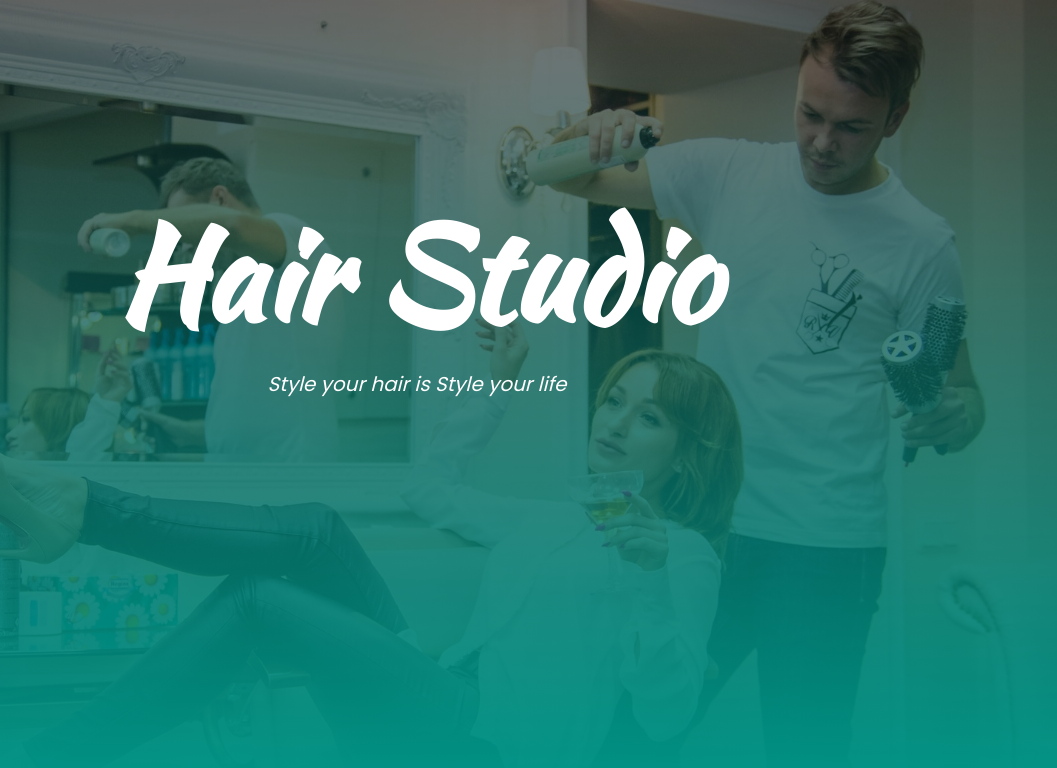
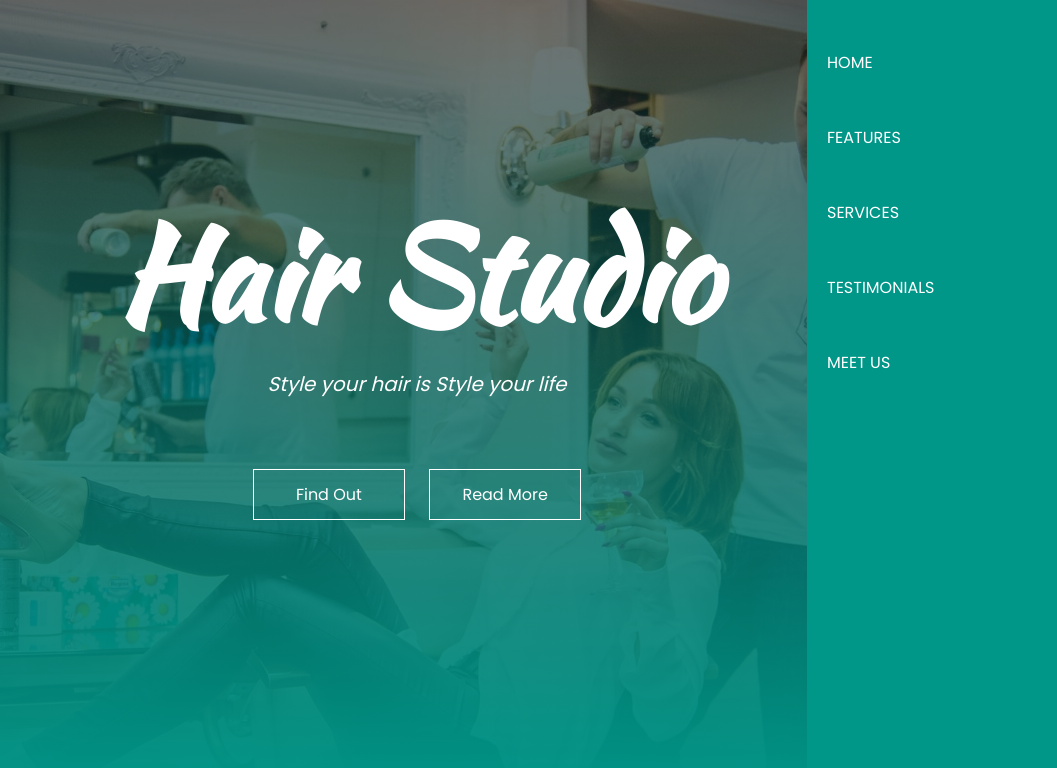
Before and after one commit to chikos96/barber-shop, a plain HTML site: page index.html in a window 1280 px wide. Shown: the full height of the page, 223-1280 px from the left. Drawn offline with Linux system fonts and the light colour scheme.

Commit message:
added side navigation and banner

```diff
--- a/index.html
+++ b/index.html
@@ -13,7 +13,22 @@
         <div class="banner-text">
             <h1>Hair Studio</h1>
             <p>Style your hair is Style your life</p>
+            <div class="banner-btn">
+                <a href="#"><span></span>Find Out</a>
+                <a href="#"><span></span>Read More</a>
+            </div>
         </div>
     </section>
+<div id="sideNav">
+    <nav>
+        <ul>
+            <li><a href="#">HOME</a></li>
+            <li><a href="#">FEATURES</a></li>
+            <li><a href="#">SERVICES</a></li>
+            <li><a href="#">TESTIMONIALS</a></li>
+            <li><a href="#">MEET US</a></li>
+        </ul>
+    </nav>
+</div>
 </body>
 </html>
--- a/style.css
+++ b/style.css
@@ -28,3 +28,51 @@
     font-size: 20px;
     font-style: italic;
 }
+.banner-btn {
+    margin: 70px auto 0;
+}
+.banner-btn a{
+    width: 150px;
+    text-decoration: none;
+    display: inline-block;
+    margin: 0 10px;
+    padding: 12px 0;
+    color: #fff;
+    border: .5px solid #fff;
+    position: relative;
+    z-index: 1;
+    transition: color 0.5s;
+}
+.banner-btn a span{
+    width: 0;
+    height: 100%;
+    position: absolute;
+    top: 0;
+    left: 0;
+    background: #fff;
+    z-index: -1;
+    transition: 0.5s;
+}
+.banner-btn a:hover span{
+    width: 100%;
+}
+.banner-btn a:hover{
+    color: #000;
+}
+#sideNav{
+    width: 250px;
+    height: 100vh;
+    position: fixed;
+    right: 0;
+    top: 0;
+    background: #009688;
+    z-index: 2;
+}
+nav ul li{
+    list-style: none;
+    margin: 50px 20px;
+}
+nav ul li a{
+    text-decoration: none;
+    color: #fff;
+}
```
